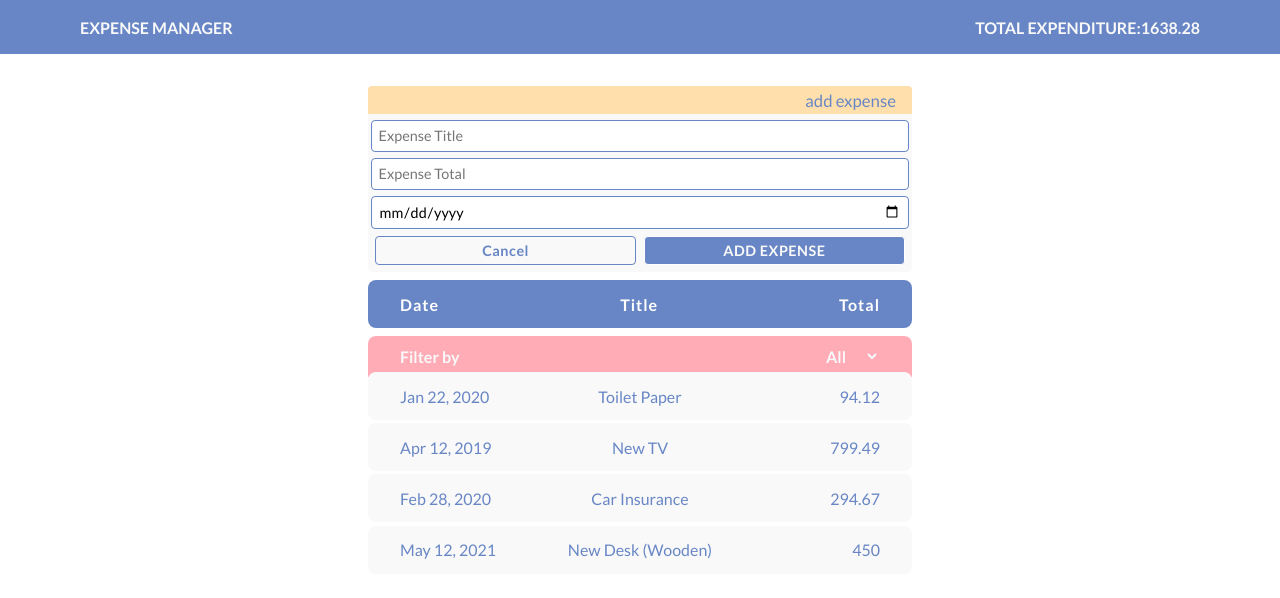
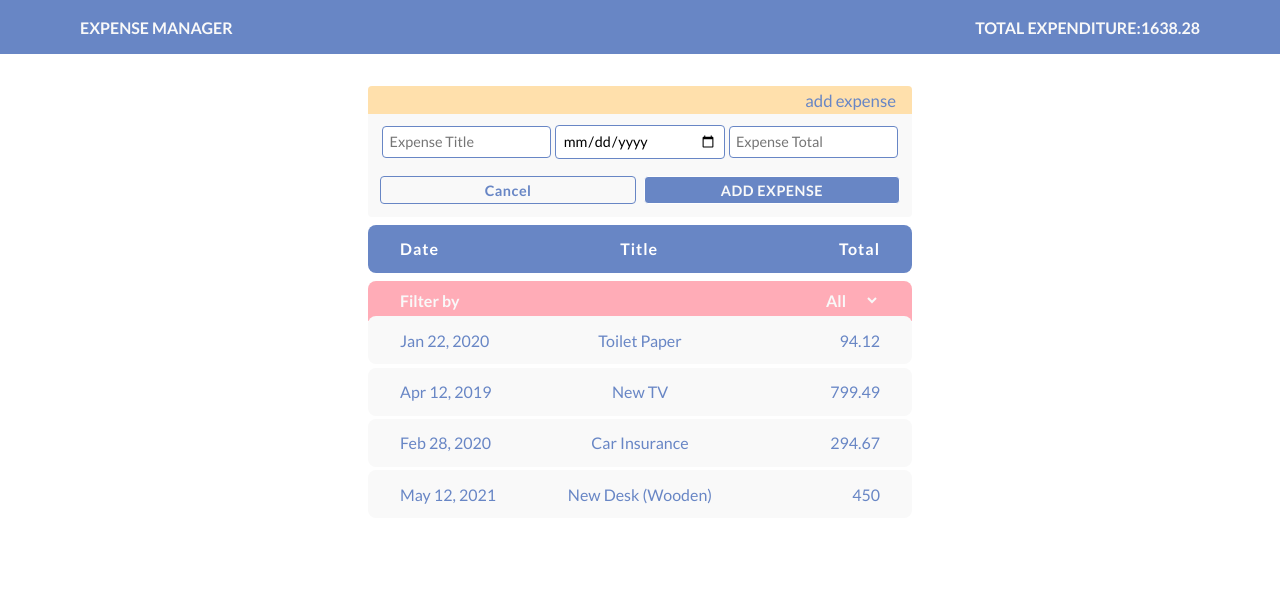
Before and after one commit to mankirats/Expense-Manager, a React (Create React App) app: page / in a window 1280 px wide. Both pictures are taken after a click on the button "Add Expense". Shown: the top 598 px of the page. Built offline with nearby package versions, Linux system fonts and the light colour scheme.

Commit message:
Validations added

```diff
--- a/src/Forms/AddExpense.js
+++ b/src/Forms/AddExpense.js
@@ -7,6 +7,8 @@ import {
     SubmitButton,
     InputField,
     CancelButton,
+    InputContainerDiv,
+    ButtonContainerDiv,
 } from "../Components/styledComponents";
 
 function AddExpense(props) {
@@ -14,6 +16,11 @@ function AddExpense(props) {
         expenseTitle: "",
         expenseTotal: "",
         expenseDate: "",
+        touched: {
+            expenseTitle: false,
+            expenseTotal: false,
+            expenseDate: false,
+        },
     });
 
     const submitForm = (event) => {
@@ -23,10 +30,12 @@ function AddExpense(props) {
         // );
         props.onSubmitForm(expenseItem);
     };
+
     return (
         <FormContainer>
             <FormTitle>add expense</FormTitle>
             <StyledForm onSubmit={submitForm}>
+                <InputContainerDiv>
                     <InputField
                         type="text"
                         name="title"
@@ -40,6 +49,24 @@ function AddExpense(props) {
                             }))
                         }
                     />
+                </InputContainerDiv>
+
+                <InputContainerDiv>
+                    <InputField
+                        type="date"
+                        name="date"
+                        id="date"
+                        placeholder="Expense Date"
+                        value={expenseItem.expenseDate}
+                        onChange={(e) =>
+                            setExpenseItem((prevState) => ({
+                                ...prevState,
+                                expenseDate: e.target.value,
+                            }))
+                        }
+                    />
+                </InputContainerDiv>
+                <InputContainerDiv>
                     <InputField
                         type="number"
                         name="total"
@@ -53,22 +80,14 @@ function AddExpense(props) {
                             }))
                         }
                     />
+                </InputContainerDiv>
+                <ButtonContainerDiv>
+                    <CancelButton onClick={props.cancelForm}>
+                        Cancel
+                    </CancelButton>
 
-                <InputField
-                    type="date"
-                    name="date"
-                    id="date"
-                    placeholder="Expense Date"
-                    value={expenseItem.expenseDate}
-                    onChange={(e) =>
-                        setExpenseItem((prevState) => ({
-                            ...prevState,
-                            expenseDate: e.target.value,
-                        }))
-                    }
-                />
-                <CancelButton onClick={props.cancelForm}>Cancel</CancelButton>
                     <SubmitButton type="submit">ADD EXPENSE</SubmitButton>
+                </ButtonContainerDiv>
             </StyledForm>
         </FormContainer>
     );
```
Lines whose indentation alone changed are shown as unchanged.
